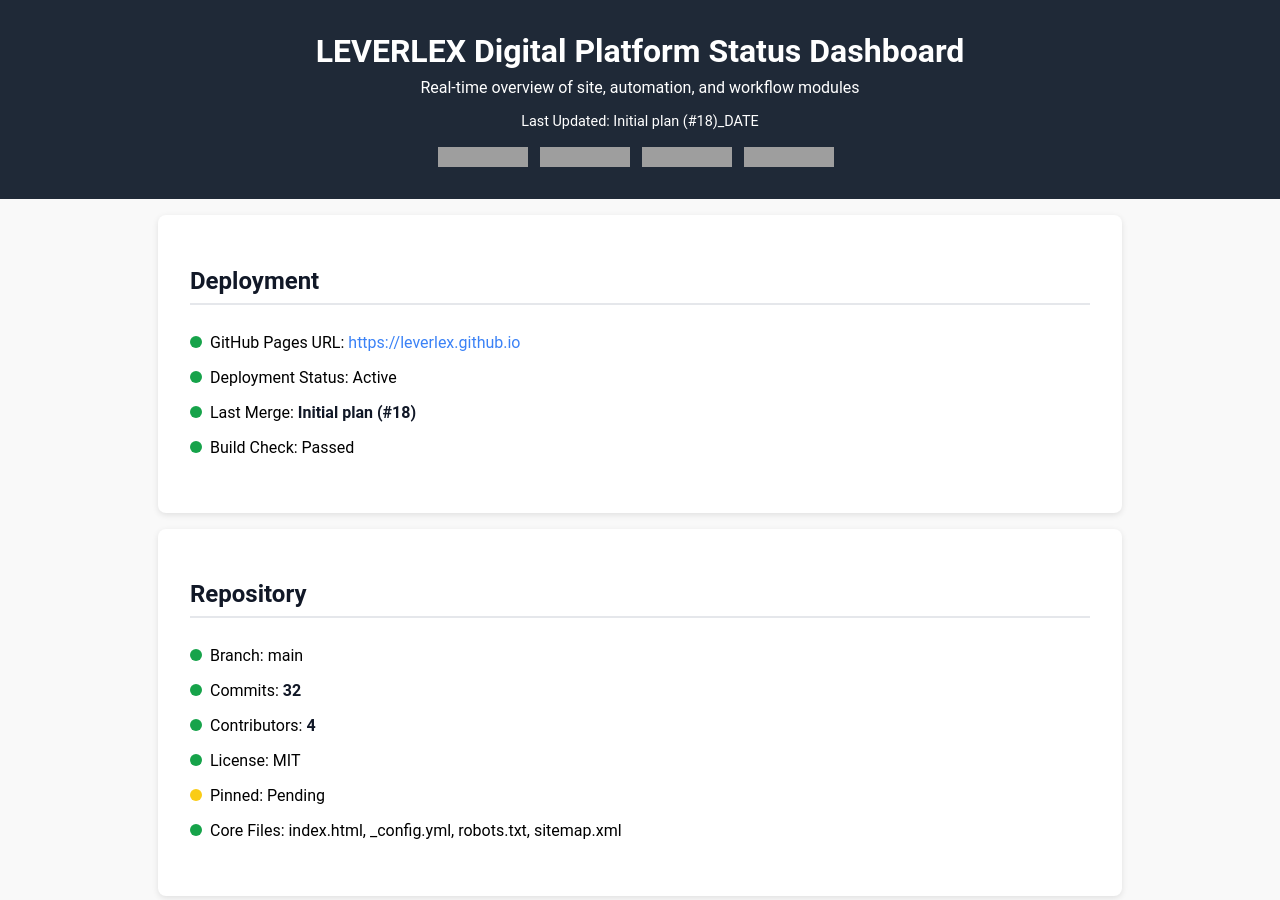
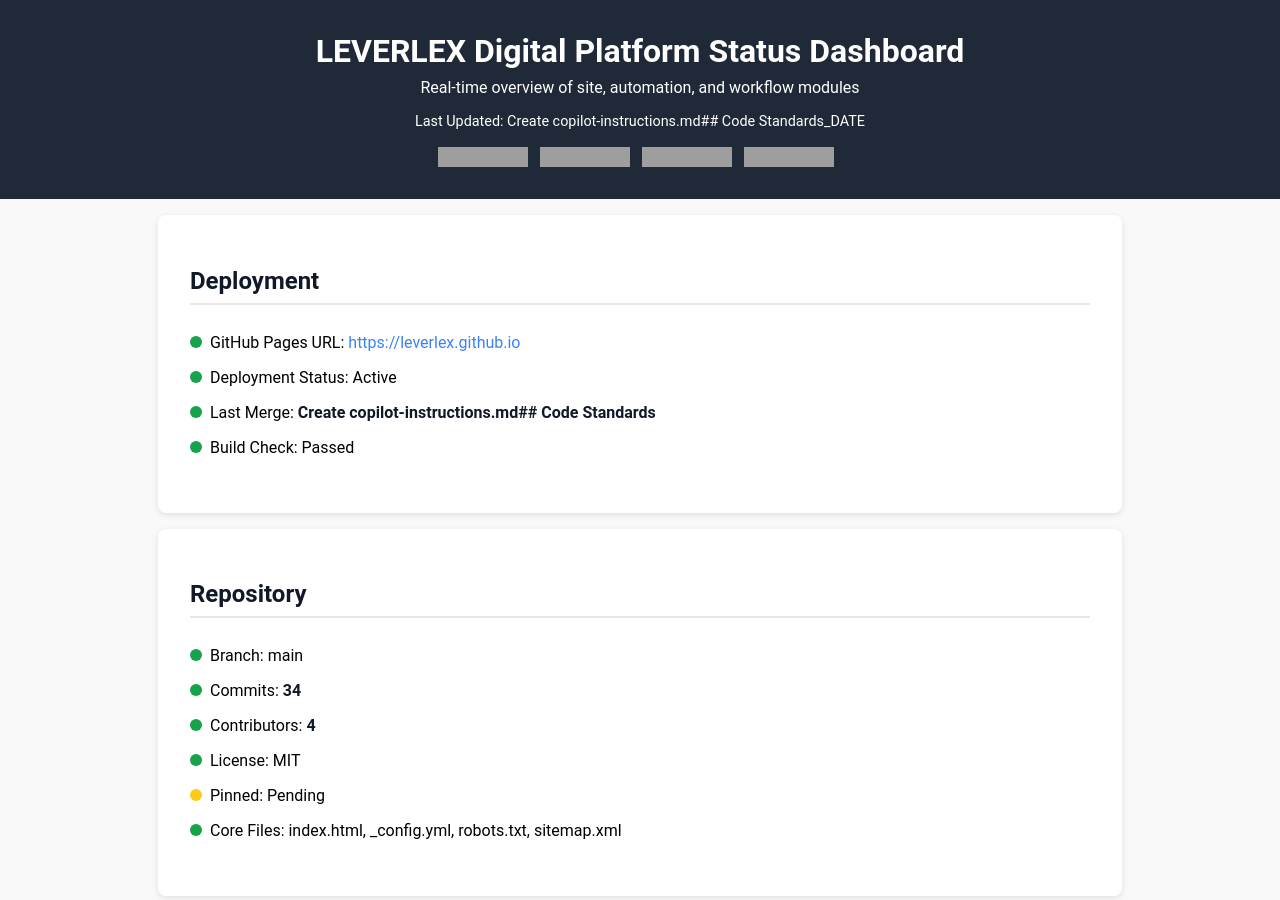
Before and after one commit to LEVERLEX/leverlex.github.io, a Jekyll site: the page dashboard.html, which Jekyll copies as it is, in a window 1280 px wide and 900 px high. Built offline with Jekyll 4.4.1, drawn with Linux system fonts in a browser that asks for light colours; grey boxes are pictures that could not be loaded.

Commit message:
Auto-update dashboard with latest stats [skip ci]

```diff
--- a/dashboard.html
+++ b/dashboard.html
@@ -28,7 +28,7 @@
 <header>
   <h1>LEVERLEX Digital Platform Status Dashboard</h1>
   <p>Real-time overview of site, automation, and workflow modules</p>
-  <p style="font-size: 0.9rem; margin-top: 0.5rem;">Last Updated: Initial plan (#18)_DATE</p>
+  <p style="font-size: 0.9rem; margin-top: 0.5rem;">Last Updated: Create copilot-instructions.md## Code Standards_DATE</p>
   <div class="workflow-badges">
     <img src="https://img.shields.io/badge/status-active-success" alt="Status Badge" class="badge">
     <img src="https://img.shields.io/badge/deployment-github--pages-blue" alt="Deployment Badge" class="badge">
@@ -42,7 +42,7 @@
   <ul>
     <li><span class="status green"></span>GitHub Pages URL: <a href="https://leverlex.github.io" target="_blank">https://leverlex.github.io</a></li>
     <li><span class="status green"></span>Deployment Status: Active</li>
-    <li><span class="status green"></span>Last Merge: <span class="stat-value">Initial plan (#18)</span></li>
+    <li><span class="status green"></span>Last Merge: <span class="stat-value">Create copilot-instructions.md## Code Standards</span></li>
     <li><span class="status green"></span>Build Check: Passed</li>
   </ul>
 </section>
@@ -51,7 +51,7 @@
   <h2>Repository</h2>
   <ul>
     <li><span class="status green"></span>Branch: main</li>
-    <li><span class="status green"></span>Commits: <span class="stat-value" id="commit-count">32</span></li>
+    <li><span class="status green"></span>Commits: <span class="stat-value" id="commit-count">34</span></li>
     <li><span class="status green"></span>Contributors: <span class="stat-value" id="contributor-count">4</span></li>
     <li><span class="status green"></span>License: MIT</li>
     <li><span class="status yellow"></span>Pinned: Pending</li>
```
